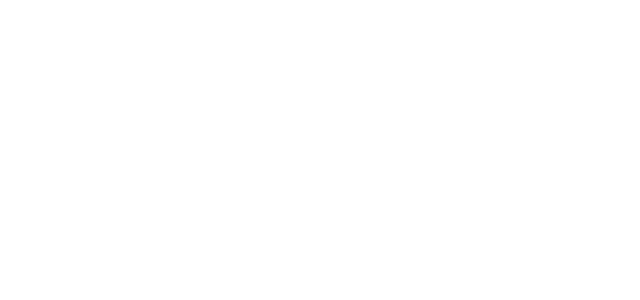
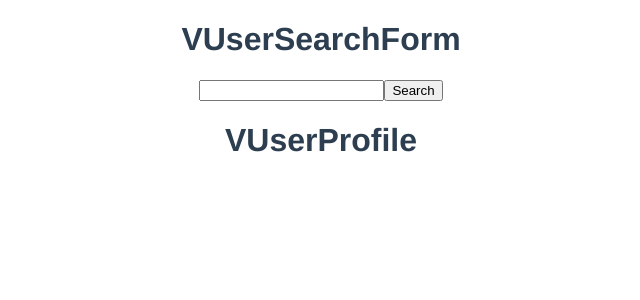
Before and after one commit to MaxGoover/api-github-tdd-vue, a Vue app: page / in a window 1280 px wide. Shown: the top 300 px of the page, without its empty margins (319-959 px from the left). Built offline with nearby package versions, Linux system fonts and the light colour scheme.

Commit message:
Added route '/'

```diff
--- a/src/components/VUserSearchForm.vue
+++ b/src/components/VUserSearchForm.vue
@@ -3,7 +3,7 @@
     <h1>VUserSearchForm</h1>
     <form @submit.prevent="$emit('submitted', username)">
       <input v-model="username" type="text"/>
-      <button type="submit">Enviar</button>
+      <button type="submit">Search</button>
     </form>
   </div>
 </template>
--- a/src/router.js
+++ b/src/router.js
@@ -4,7 +4,12 @@ import Vue from 'vue'
 Vue.use(Router)
 
 export default new Router({
+  base: process.env.BASE_URL,
   mode: 'history',
-  base: process.env.BASE_URL,
-  routes: []
+  routes: [
+    {
+      component: () => import('@/views/UserView'),
+      path: '/'
+    }
+  ]
 })
```
